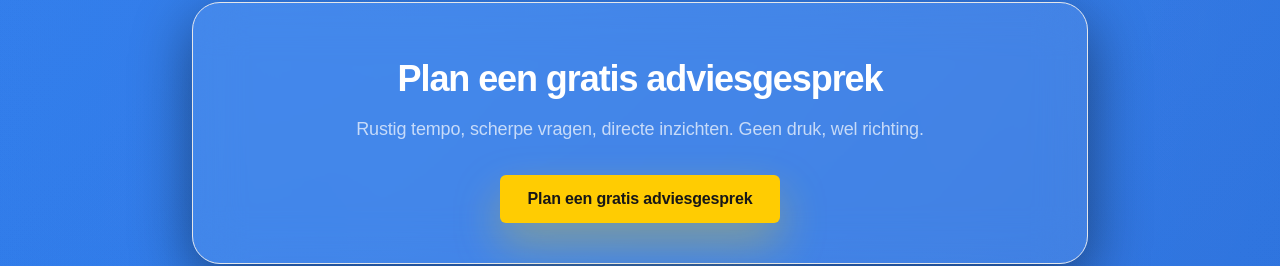
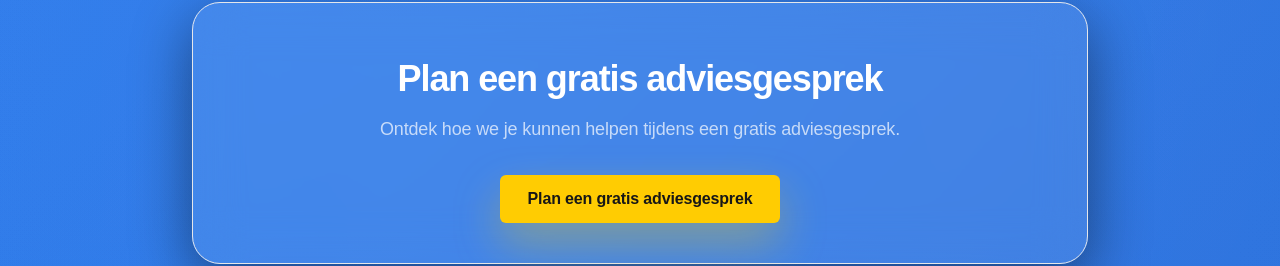
Before and after one commit to ProjectBibo/EcomMeasure3, a React (Vite) app: page /about in a window 1280 px wide. Shown: the part 3344-3610 px from the top of the page. Built offline with nearby package versions, Linux system fonts and the light colour scheme.

Commit message:
Update about CTA copy

```diff
--- a/src/pages/About.jsx
+++ b/src/pages/About.jsx
@@ -428,7 +428,7 @@ export default function About() {
               Plan een gratis adviesgesprek
             </h2>
             <p className="mt-4 text-lg text-white/70">
-              Rustig tempo, scherpe vragen, directe inzichten. Geen druk, wel richting.
+              Ontdek hoe we je kunnen helpen tijdens een gratis adviesgesprek.
             </p>
             <div className="mt-8 flex justify-center">
               <Link
```
